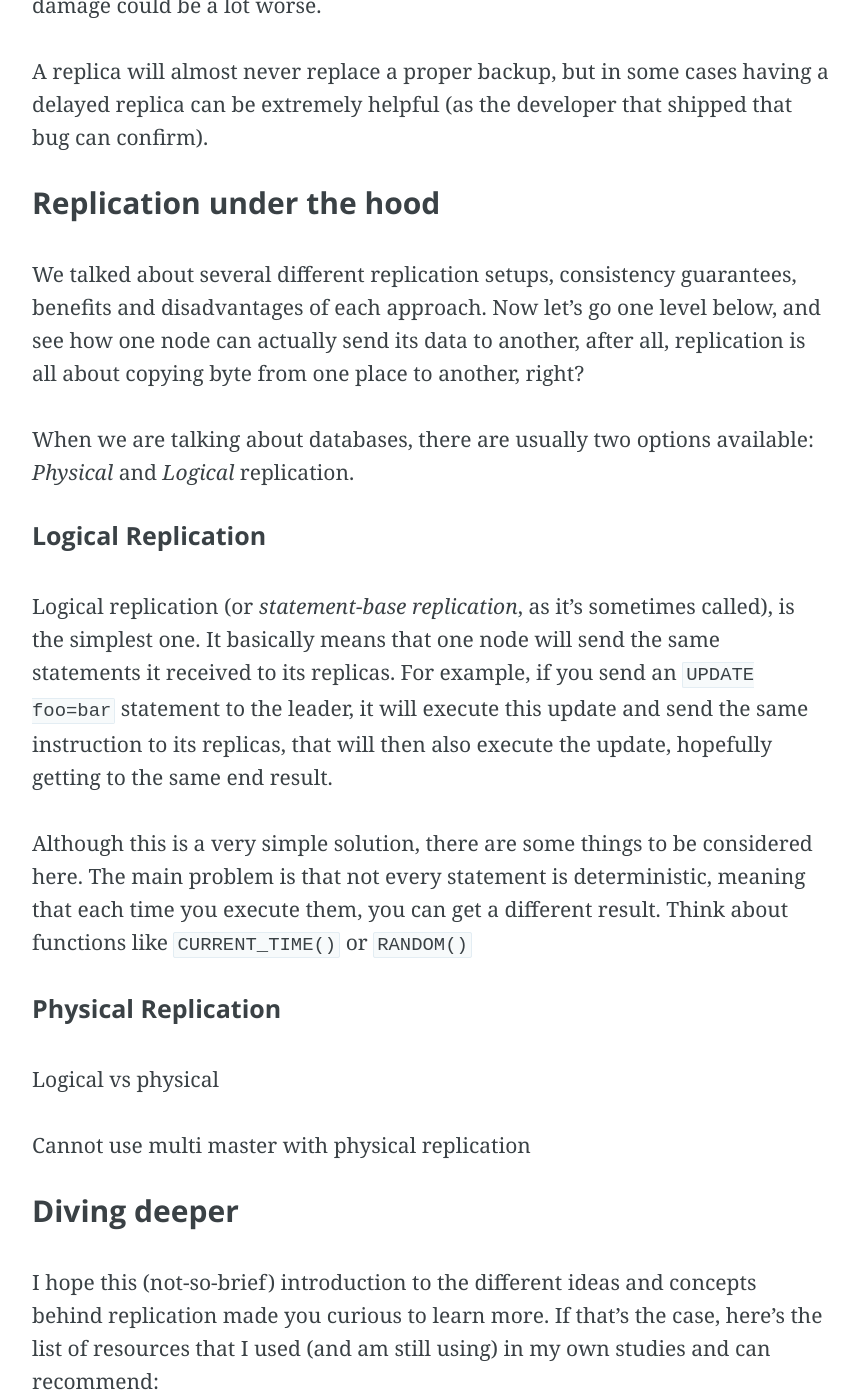
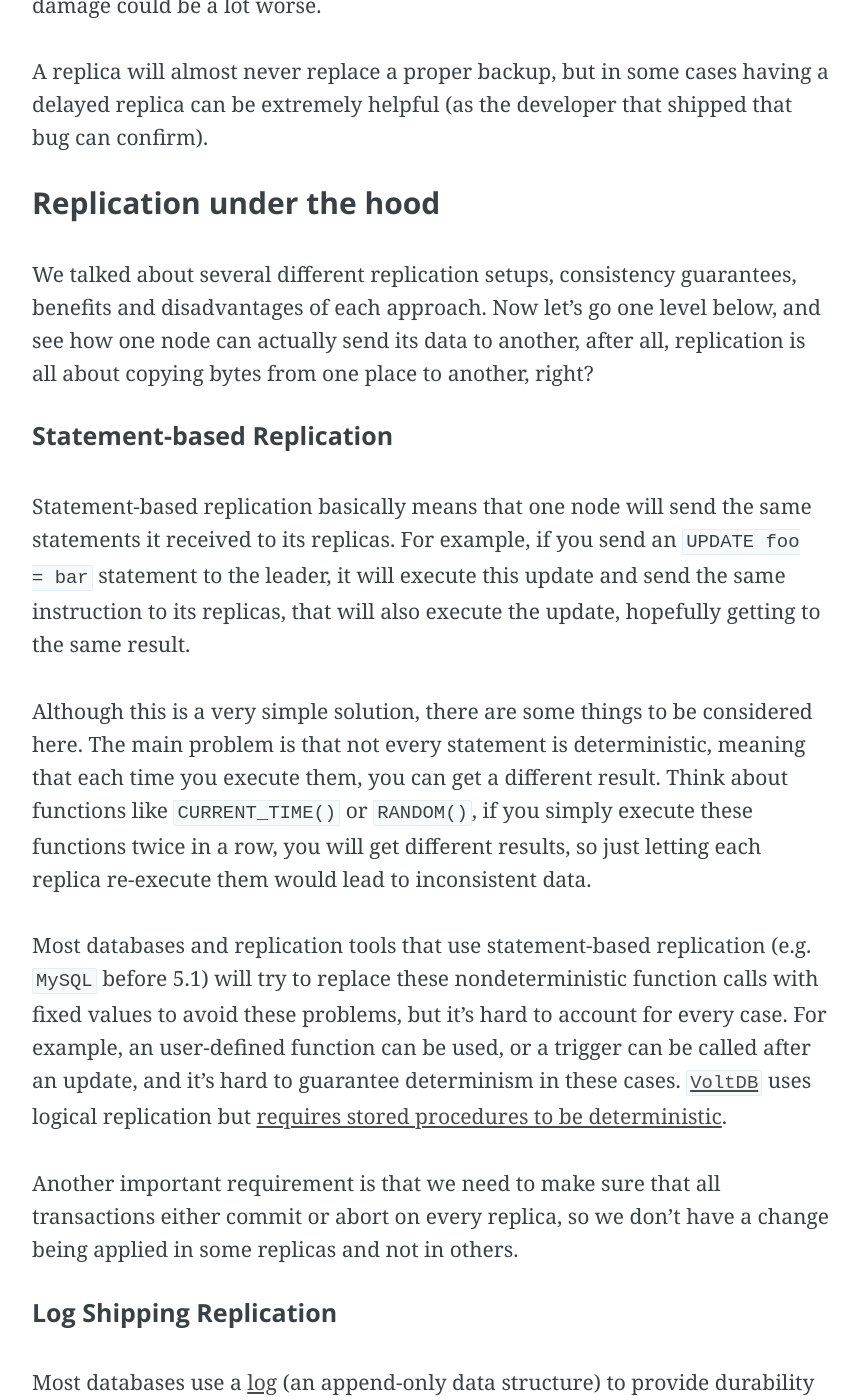
Before and after one commit to brianstorti/brianstorti.github.io, a Jekyll site: the page built from _posts/2017-05-23-replication.md, in a window 1280 px wide and 1400 px high, scrolled down 32322 px. Shown: the whole window, without its empty margins (208-1067 px from the left). Built offline with Jekyll 4.4.1, drawn with Linux system fonts in a browser that asks for light colours; a script that is not in the unit is left out; comment, search, counter and statistics services are not loaded; some of the changed text lies outside the part shown.

Commit message:
Replication

```diff
--- a/_posts/2017-05-23-replication.md
+++ b/_posts/2017-05-23-replication.md
@@ -774,30 +774,95 @@
 We talked about several different replication setups, consistency guarantees,
 benefits and disadvantages of each approach. Now let's go one level below, and
 see how one node can actually send its data to another, after all, replication
-is all about copying byte from one place to another, right?
+is all about copying bytes from one place to another, right?
 
-When we are talking about databases, there are usually two options available:
-_Physical_ and _Logical_ replication.
+##### Statement-based Replication
 
-##### Logical Replication
-
-Logical replication (or _statement-base replication_, as it's sometimes called),
-is the simplest one. It basically means that one node will send the same
-statements it received to its replicas. For example, if you send an `UPDATE
-foo=bar` statement to the leader, it will execute this update and send the same
-instruction to its replicas, that will then also execute the update, hopefully
-getting to the same end result.
+Statement-based replication basically means that one node will send the same
+statements it received to its replicas. For example, if you send an `UPDATE foo
+= bar` statement to the leader, it will execute this update and send the same
+instruction to its replicas, that will also execute the update, hopefully
+getting to the same result.
 
 Although this is a very simple solution, there are some things to be considered
 here. The main problem is that not every statement is deterministic, meaning
 that each time you execute them, you can get a different result. Think about
-functions like `CURRENT_TIME()` or `RANDOM()`
+functions like `CURRENT_TIME()` or `RANDOM()`, if you simply execute these
+functions twice in a row, you will get different results, so just letting each
+replica re-execute them would lead to inconsistent data.
 
-##### Physical Replication
+Most databases and replication tools that use statement-based replication (e.g.
+`MySQL` before 5.1) will try to replace these nondeterministic function calls
+with fixed values to avoid these problems, but it's hard to account for every
+case. For example, an user-defined function can be used, or a trigger can be
+called after an update, and it's hard to guarantee determinism in these cases.
+[`VoltDB`](https://www.voltdb.com/) uses logical replication but [requires
+stored procedures to be
+deterministic](https://docs.voltdb.com/UsingVoltDB/DesignProc.php#DesignProcDeterminism).
 
-Logical vs physical
+Another important requirement is that we need to make sure that all transactions
+either commit or abort on every replica, so we don't have a change being applied
+in some replicas and not in others.
 
-Cannot use multi master with physical replication
+##### Log Shipping Replication
+
+Most databases use a [log](https://en.wikipedia.org/wiki/Write-ahead_logging)
+(an append-only data structure) to provide durability and atomicity (from the
+_ACID_ properties). Every change is first written to this log before being
+applied, so the database can recover in case of crashes during a write
+operation.
+
+The log describes changes to the database at a very low level, describing, for
+example, which bytes were changed and where exactly in the disk. It's not meant
+to be read by humans, but machines can interpret them pretty efficiently.
+
+The idea of log shipping replication is to transfer these log files to the
+replicas, that can then apply them to get the exact same result.
+
+The main limitation that we have when shipping these log is that, as it describe
+the changes at such a low level, we probably won't be able to replicate a log
+generated by a different version of the database, for example, as the way the
+data is physically stored may have changed.
+
+Another issue is that we cannot use multi-master replication with log shipping,
+as there's no way to unify multiple logs into one, and if data is changing in
+multiple locations at the same time, that would be necessary.
+
+This technique is used by `Postgres`' [streaming
+replication](https://www.postgresql.org/docs/current/static/warm-standby.html)
+and also to provide [incremental backups and Point-in-Time
+Recovery](https://www.postgresql.org/docs/9.6/static/continuous-archiving.html).
+
+This is also known as _physical replication_.
+
+##### Row-based Replication
+
+Row-based, or _logical_ replication, is kind of a mix of these two techniques.
+Instead of shipping the internal log (`WAL`), it uses a different log just for
+replication. This log can then be decoupled from the storage engine and
+therefore can be used, in most cases, to replica data across different database
+versions.
+
+This row-based log will include enough information to uniquely identify a row,
+and a set of changes that need to be performed.
+
+A benefit of using a row-based approach is that we can, for example, upgrade the
+database version with zero downtime. We can take one node down to upgrade it,
+and in the meantime the other replicas handle all the requests, and after it's
+back up, with the new version, we do the same thing for the other nodes.
+
+The main disadvantage here when compared to a statement-based replication is
+that sometimes we need to log a lot more data. For example, if we want to
+replicate `UPDATE foo = bar`, and this update changes 100 rows, with the
+statement-based replication we would log just this simple `SQL`, while we would
+need to log all the 100 rows when using the row-based technique. In the same
+way, if you use an user-defined function that generates a lot of data, all that
+data needs to be logged, instead of just the function call.
+
+`MySQL` for example, allows us to define a [`MIXED` logging
+format](https://dev.mysql.com/doc/refman/8.0/en/binary-log-mixed.html), that
+will switch between statement and row-base replication, trying to use the best
+technique for each case.
 
 #### Diving deeper
 
@@ -811,15 +876,17 @@
 * [(Book) PostgreSQL Replication](https://www.packtpub.com/big-data-and-business-intelligence/postgresql-replication-second-edition)
 * [(Book) PostgreSQL 9 High Availability Cookbook](https://www.packtpub.com/big-data-and-business-intelligence/postgresql-9-high-availability-cookbook) (Chapter 6)
 * [(Paper) Dynamo: Amazon’s Highly Available Key-value Store](http://www.allthingsdistributed.com/files/amazon-dynamo-sosp2007.pdf)
+* [(Paper) Brewer's Conjecture and the Feasibility of Consistent Available Partition-Tolerant Web Services](http://citeseerx.ist.psu.edu/viewdoc/summary?doi=10.1.1.20.1495)
 * [(Paper) A Critique of the CAP Theorem](https://arxiv.org/pdf/1509.05393.pdf)
 * [(Paper) Understanding Replication in Databases and Distributed Systems](https://infoscience.epfl.ch/record/52326/files/IC_TECH_REPORT_199935.pdf)
 * [(Paper) Replicated Data Consistency Explained Through Baseball](https://www.microsoft.com/en-us/research/publication/replicated-data-consistency-explained-through-baseball/)
 * [(Paper)The Dangers of Replication and a Solution](https://www.cs.cornell.edu/courses/cs614/2003sp/papers/GHO96.pdf)
-* [(Paper) Brewer's Conjecture and the Feasibility of Consistent Available Partition-Tolerant Web Services](http://citeseerx.ist.psu.edu/viewdoc/summary?doi=10.1.1.20.1495)
+* [(Paper) How VoltDB does Transactions](https://www.voltdb.com/wp-content/uploads/2017/03/lv-technical-note-how-voltdb-does-transactions.pdf)
 * [(Research report) Notes on Distributed Databases](http://domino.research.ibm.com/library/cyberdig.nsf/papers/A776EC17FC2FCE73852579F100578964/$File/RJ2571.pdf) (Chapter 1)
 * [(Article) CAP Twelve Years Later: How the "Rules" Have Changed](https://www.infoq.com/articles/cap-twelve-years-later-how-the-rules-have-changed)
 * [(Article) Eventually Consistent - Revisited](http://www.allthingsdistributed.com/2008/12/eventually_consistent.html)
 * [(Article) Clocks and Synchronization](http://books.cs.luc.edu/distributedsystems/clocks.html)
 * [(Article) Consistency and availability in Amazon's Dynamo](http://the-paper-trail.org/blog/consistency-and-availability-in-amazons-dynamo/)
 * [(Documentation) Berkeley DB Read-Your-Writes Consistency](https://docs.oracle.com/cd/E17276_01/html/gsg_db_rep/C/rywc.html)
+* [(Documentation) VoltDB Database Replication](https://docs.voltdb.com/UsingVoltDB/ChapReplication.php)
 * [(Lecture) Distributed Program Construction](https://www.cs.rice.edu/~druschel/comp413/lectures/replication.html)
```
